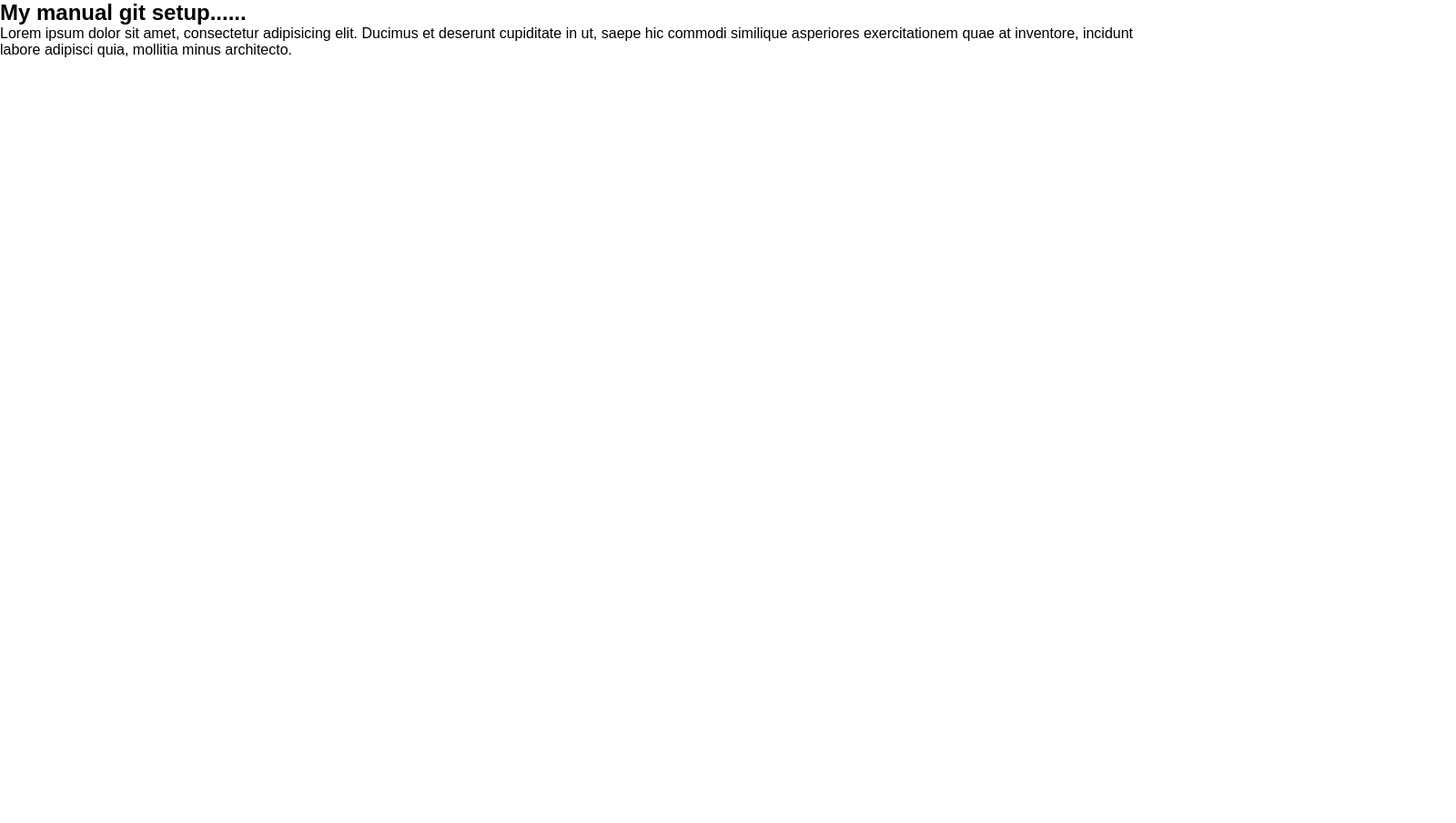
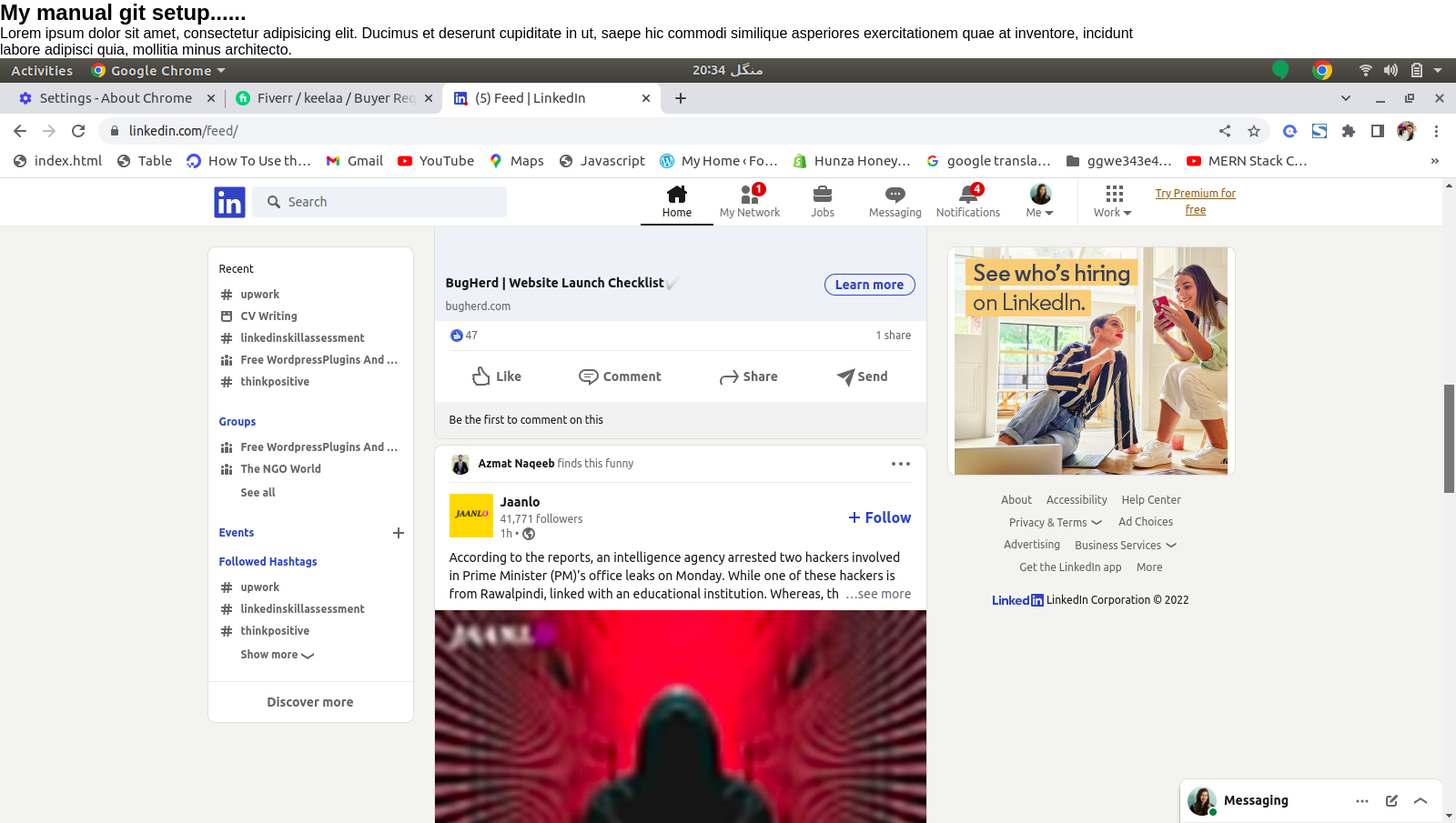
Before and after one commit to shakeeloo/manualTest, a plain HTML site: page index.html in a window 1280 px wide. Shown: the top 905 px of the page at 91% size, 1600 px wide, since content can reach past the window. Before the commit the page ends 800 px from the top, so only its background shows below. Drawn offline with Linux system fonts and the light colour scheme.

Commit message:
added image to index.html

```diff
--- a/index.html
+++ b/index.html
@@ -11,6 +11,7 @@
     <section>
         <h2>My manual git setup......</h2>
         <p>Lorem ipsum dolor sit amet, consectetur adipisicing elit. Ducimus et deserunt cupiditate in ut, saepe hic commodi similique asperiores exercitationem quae at inventore, incidunt labore adipisci quia, mollitia minus architecto.</p>
+        <img src="./images/Screenshot from 2022-10-11 20-34-16.png" alt="">
     </section>
 
 </body>
```
Also changed, not shown: images/Screenshot from 2022-10-11 20-34-16.png (added).
